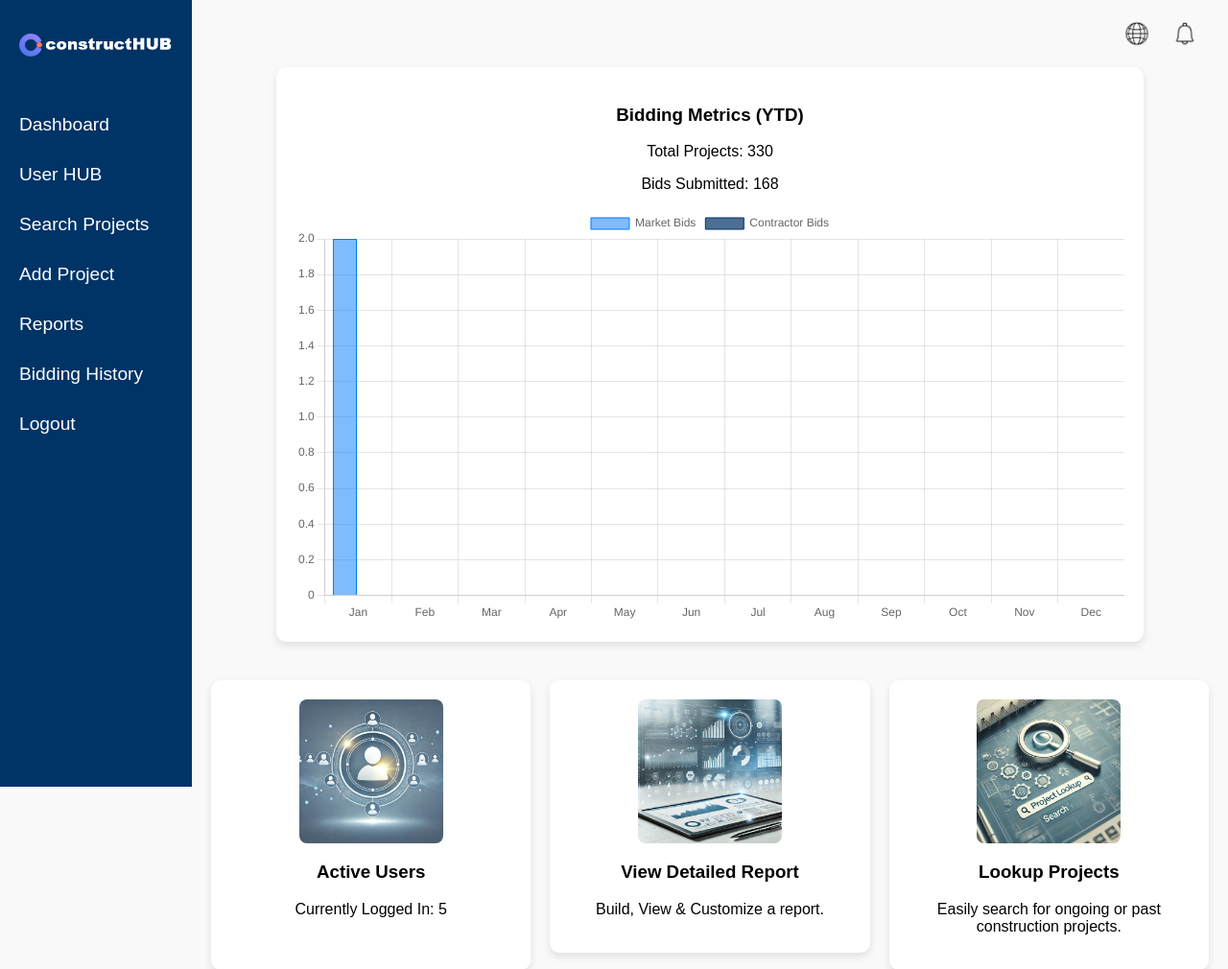
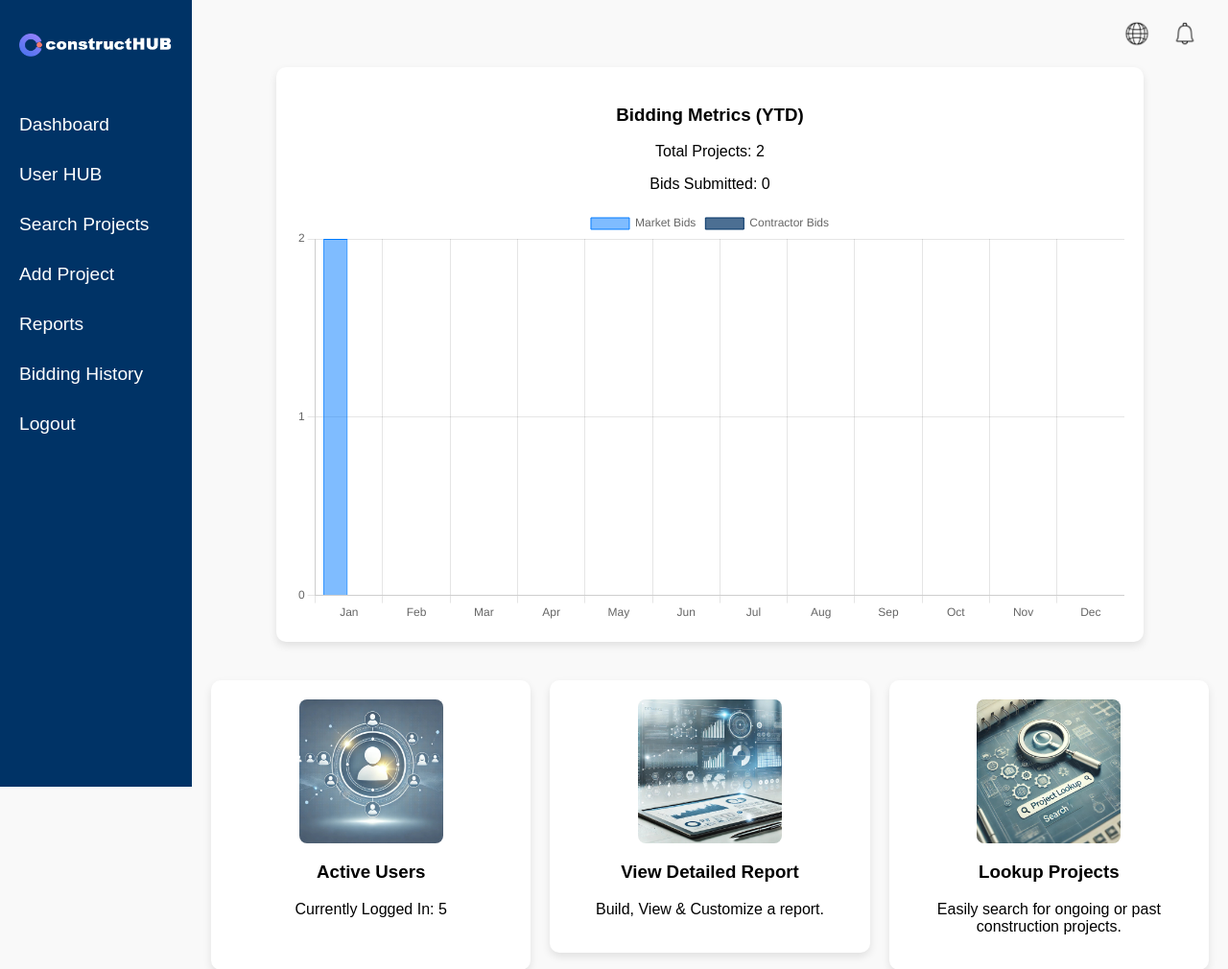
Before and after one commit to Sasin-hnb/flask, a Flask app: page /dashboard in a window 1280 px wide. Shown: the top 1010 px of the page at 96% size. Run offline with Flask 3, Linux system fonts and the light colour scheme; a user stored in the database is signed in; data comes from the database, SQL or seed files in the repository; both versions use the stored data as it was after the commit; data that the repository does not hold is empty.

Commit message:
edit dashboard

```diff
--- a/templates/Dashboard.html
+++ b/templates/Dashboard.html
@@ -1,5 +1,6 @@
 <!DOCTYPE html>
 <html lang="en">
+
 <head>
     <meta charset="UTF-8">
     <meta name="viewport" content="width=device-width, initial-scale=1.0">
@@ -8,6 +9,7 @@
 
     <script src="https://cdn.jsdelivr.net/npm/chart.js"></script>
 </head>
+
 <body>
 
 
@@ -62,14 +64,16 @@
         <!-- Other Dashboard Sections -->
         <div class="dashboard">
             <div class="dashboard-card" id="active-users-card">
-    	    <img src="static/Tabs/UsersOnline.jpg" alt="Users Online" style="width: 150px; height: 150px; display: block; 	margin: 0 auto; border-radius: 8px;">
+                <img src="static/Tabs/UsersOnline.jpg" alt="Users Online"
+                    style="width: 150px; height: 150px; display: block; 	margin: 0 auto; border-radius: 8px;">
                 <h3>Active Users</h3>
                 <p>Currently Logged In: <span id="activeUsers">0</span></p>
             </div>
 
             <a href="detailed_reports" style="text-decoration: none; color: inherit;">
                 <div class="dashboard-card">
-            <img src="static/Tabs/DetailedReport.jpg" alt="Detailed Report" style="width: 150px; height: 150px; display: block; margin: 0 auto; border-radius: 8px;">
+                    <img src="static/Tabs/DetailedReport.jpg" alt="Detailed Report"
+                        style="width: 150px; height: 150px; display: block; margin: 0 auto; border-radius: 8px;">
                     <h3>View Detailed Report</h3>
                     <p>Build, View & Customize a report.</p>
                 </div>
@@ -77,7 +81,8 @@
 
             <a href="Project_Search" style="text-decoration: none; color: inherit;">
                 <div class="dashboard-card">
-            <img src="static/Tabs/ProjectLookup.jpg" alt="Project Lookup" style="width: 150px; height: auto; display: block; 	margin: 0 auto; border-radius: 8px;">
+                    <img src="static/Tabs/ProjectLookup.jpg" alt="Project Lookup"
+                        style="width: 150px; height: auto; display: block; 	margin: 0 auto; border-radius: 8px;">
                     <h3>Lookup Projects</h3>
                     <p>Easily search for ongoing or past construction projects.</p>
                 </div>
@@ -85,7 +90,8 @@
 
             <a href="Add_Project" style="text-decoration: none; color: inherit;">
                 <div class="dashboard-card">
-            <img src="static/Tabs/ProjectEntry.jpg" alt="Project Entry" style="width: 150px; height: 150px; display: block; 	margin: 0 auto; border-radius: 8px;">
+                    <img src="static/Tabs/ProjectEntry.jpg" alt="Project Entry"
+                        style="width: 150px; height: 150px; display: block; 	margin: 0 auto; border-radius: 8px;">
                     <h3>Add Projects</h3>
                     <p>Securely enter a new project into the ConstructHUB Database.</p>
                 </div>
@@ -93,7 +99,8 @@
 
             <a href="bidding_history" style="text-decoration: none; color: inherit;">
                 <div class="dashboard-card">
-            <img src="static/Tabs/BiddingHistory.jpg" alt="Bidding History" style="width: 150px; height: auto; display: block; 	margin: 0 auto; border-radius: 8px;">
+                    <img src="static/Tabs/BiddingHistory.jpg" alt="Bidding History"
+                        style="width: 150px; height: auto; display: block; 	margin: 0 auto; border-radius: 8px;">
                     <h3>Bidding History</h3>
                     <p>View your bidding history, and quote values.</p>
                 </div>
@@ -103,7 +110,8 @@
 
             <!-- Logout Button with Popup Confirmation -->
             <div class="dashboard-card" id="logout-card" style="cursor: pointer;" onclick="showLogoutPopup()">
-   	<img src="static/Tabs/Logout.jpg" alt="Logout" style="width: 150px; height: auto; display: block; margin: 0 auto; border-radius: 8px;">
+                <img src="static/Tabs/Logout.jpg" alt="Logout"
+                    style="width: 150px; height: auto; display: block; margin: 0 auto; border-radius: 8px;">
                 <h3>Logout</h3>
                 <p>Safely log out of your ConstructHub account.</p>
             </div>
@@ -132,14 +140,20 @@
 
         <script>
             document.getElementById('activeUsers').textContent = 5;
-        document.getElementById('totalProjects').textContent = 330;
-        document.getElementById('bidsSubmitted').textContent = 168;
 
             const ctx = document.getElementById('biddingChart').getContext('2d');
 
             fetch('/dashboard/chart')
                 .then(response => response.json())
                 .then(data => {
+                    // Assuming data.projects is an array of numbers
+                    const totalProjects = data.projects.reduce((accumulator, currentValue) => accumulator + currentValue, 0);
+                    const bidsSubmitted = data.bids.reduce((accumulator, currentValue) => accumulator + currentValue, 0);
+
+                    // Update the text content of the element with ID 'totalProjects'
+                    document.getElementById('totalProjects').textContent = totalProjects;
+                    document.getElementById('bidsSubmitted').textContent = bidsSubmitted
+
                     const biddingChart = new Chart(ctx, {
                         type: 'bar',
                         data: {
@@ -164,7 +178,12 @@
                         options: {
                             responsive: true,
                             scales: {
-                    y: { beginAtZero: true }
+                                y: {
+                                    beginAtZero: true,
+                                    ticks: {
+                                        stepSize: 1 // Set step size to whole numbers
+                                    }
+                                }
                             }
                         }
                     });
@@ -199,4 +218,5 @@
     </script>
 
 </body>
+
 </html>
```
Also changed, not shown: instance/site.db. Lines whose indentation alone changed are shown as unchanged.
